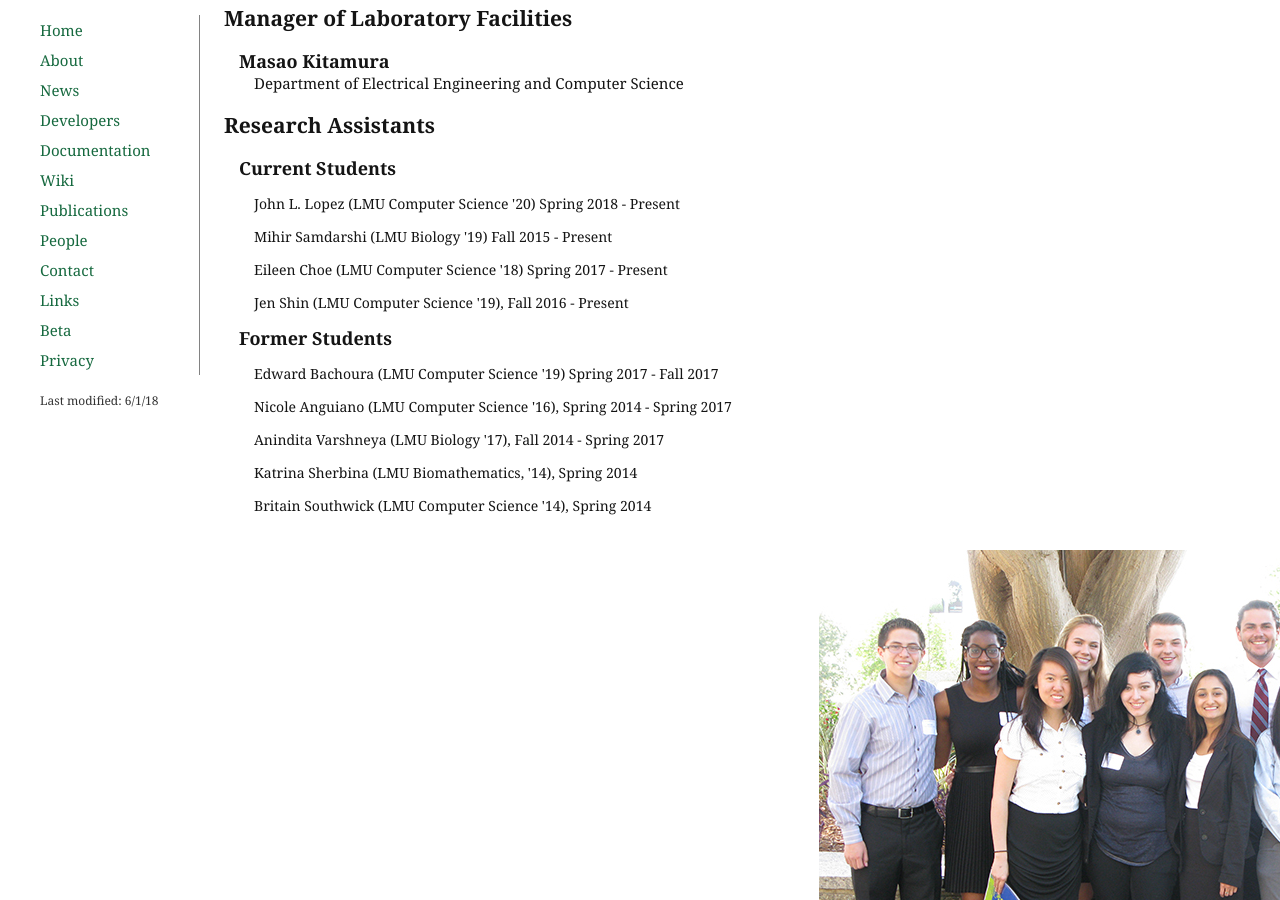
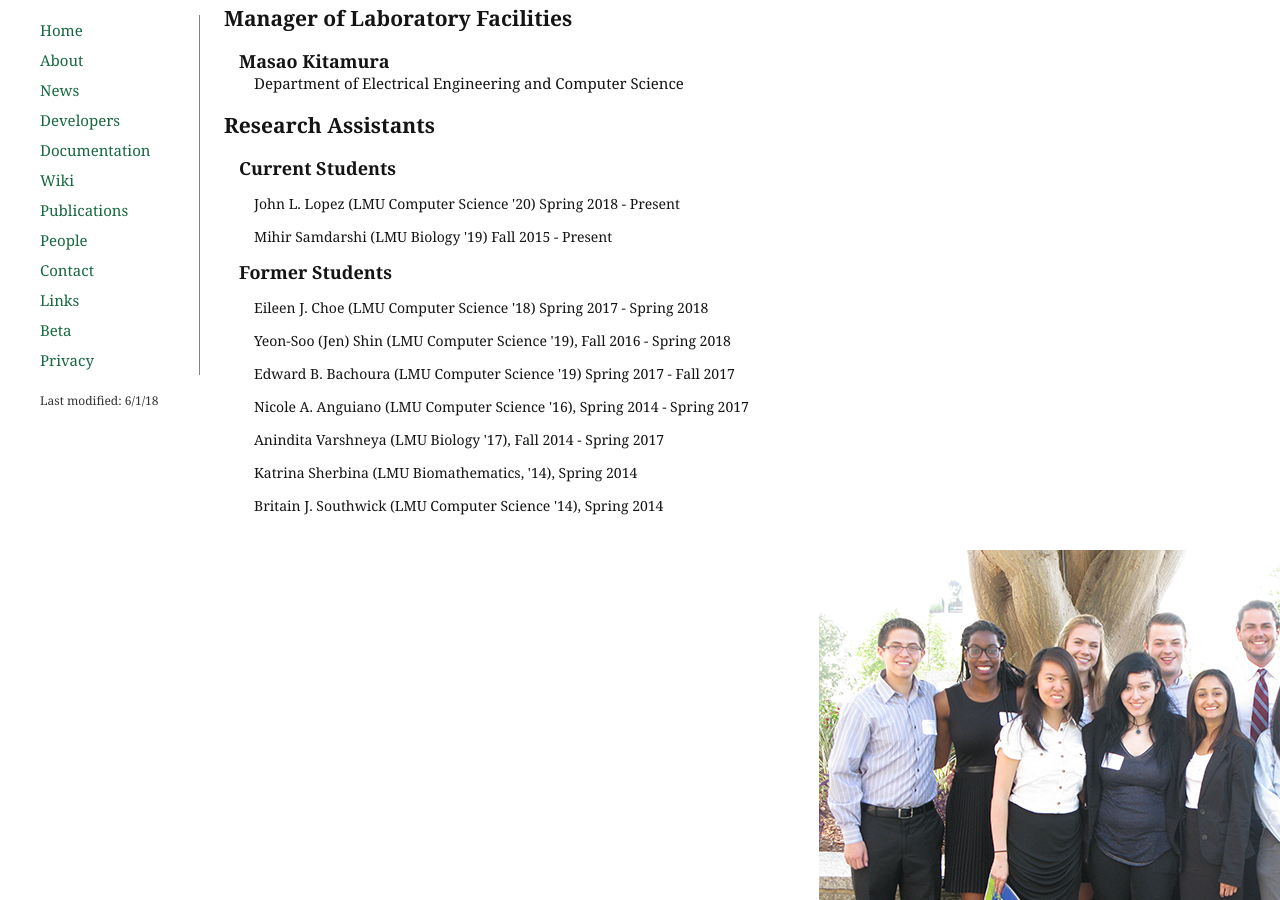
Before and after one commit to dondi/GRNsight, a Jekyll site: the page built from people.html, in a window 1280 px wide and 900 px high, scrolled down 496 px. Built offline with Jekyll 4.4.1, drawn with Linux system fonts in a browser that asks for light colours; nearby versions of some CDN libraries.

Commit message:
move graduated to former students

```diff
--- a/people.html
+++ b/people.html
@@ -31,14 +31,14 @@ description: Principal Investigators, current and former undergraduate research
                           <p class="name">Current Students</p>
                             <p class="studentName">John L. Lopez (LMU Computer Science '20) Spring 2018 - Present</p>
                             <p class="studentName">Mihir Samdarshi (LMU Biology '19) Fall 2015 - Present</p>
-                            <p class="studentName">Eileen Choe (LMU Computer Science '18) Spring 2017 - Present</p>
-                            <p class="studentName">Jen Shin (LMU Computer Science '19), Fall 2016 - Present</p>
                           <p class="name">Former Students</p>
-                            <p class="studentName">Edward Bachoura (LMU Computer Science '19) Spring 2017 - Fall 2017</p>
-                            <p class="studentName">Nicole Anguiano (LMU Computer Science '16), Spring 2014 - Spring 2017</p>
+                            <p class="studentName">Eileen J. Choe (LMU Computer Science '18) Spring 2017 - Spring 2018</p>
+                            <p class="studentName">Yeon-Soo (Jen) Shin (LMU Computer Science '19), Fall 2016 - Spring 2018</p>
+                            <p class="studentName">Edward B. Bachoura (LMU Computer Science '19) Spring 2017 - Fall 2017</p>
+                            <p class="studentName">Nicole A. Anguiano (LMU Computer Science '16), Spring 2014 - Spring 2017</p>
                             <p class="studentName">Anindita Varshneya (LMU Biology '17), Fall 2014 - Spring 2017</p>
                             <p class="studentName">Katrina Sherbina (LMU Biomathematics, '14), Spring 2014</p>
-                            <p class="studentName">Britain Southwick (LMU Computer Science '14), Spring 2014</p>
+                            <p class="studentName">Britain J. Southwick (LMU Computer Science '14), Spring 2014</p>
                     </div>
                 </div>
 
```
